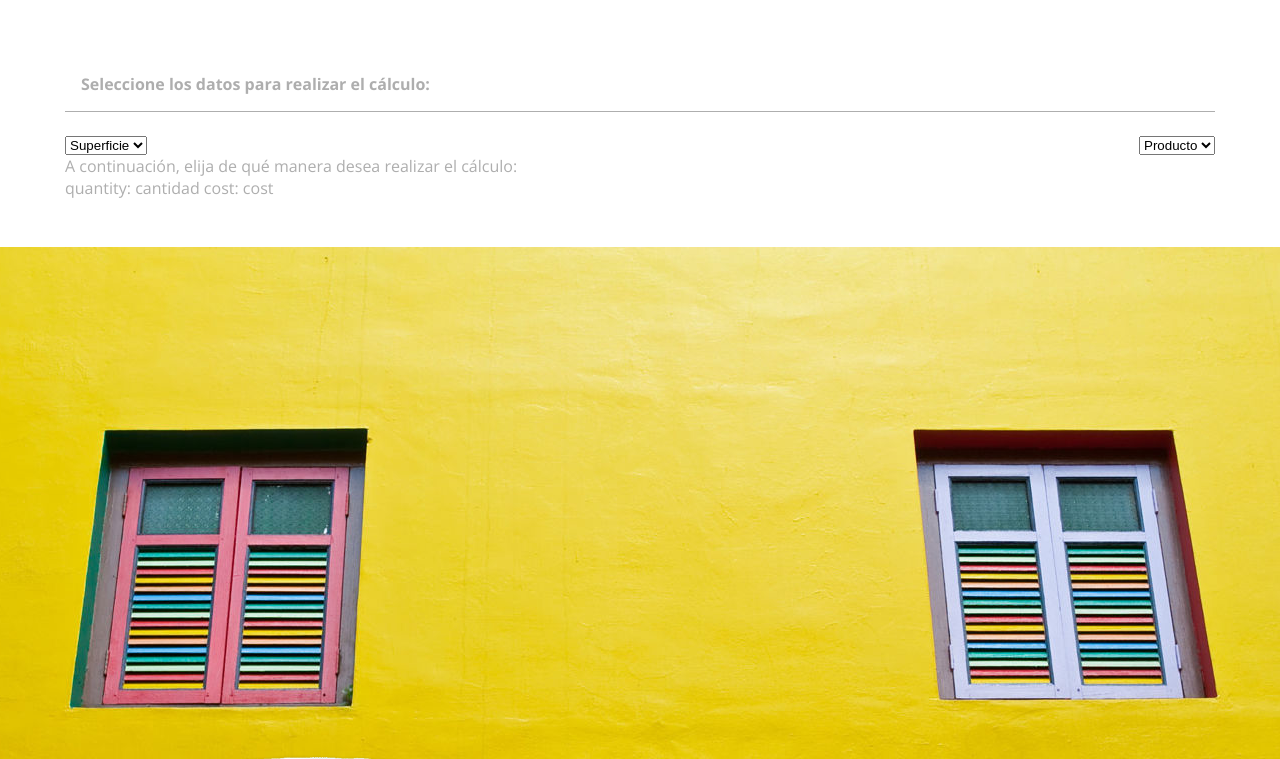
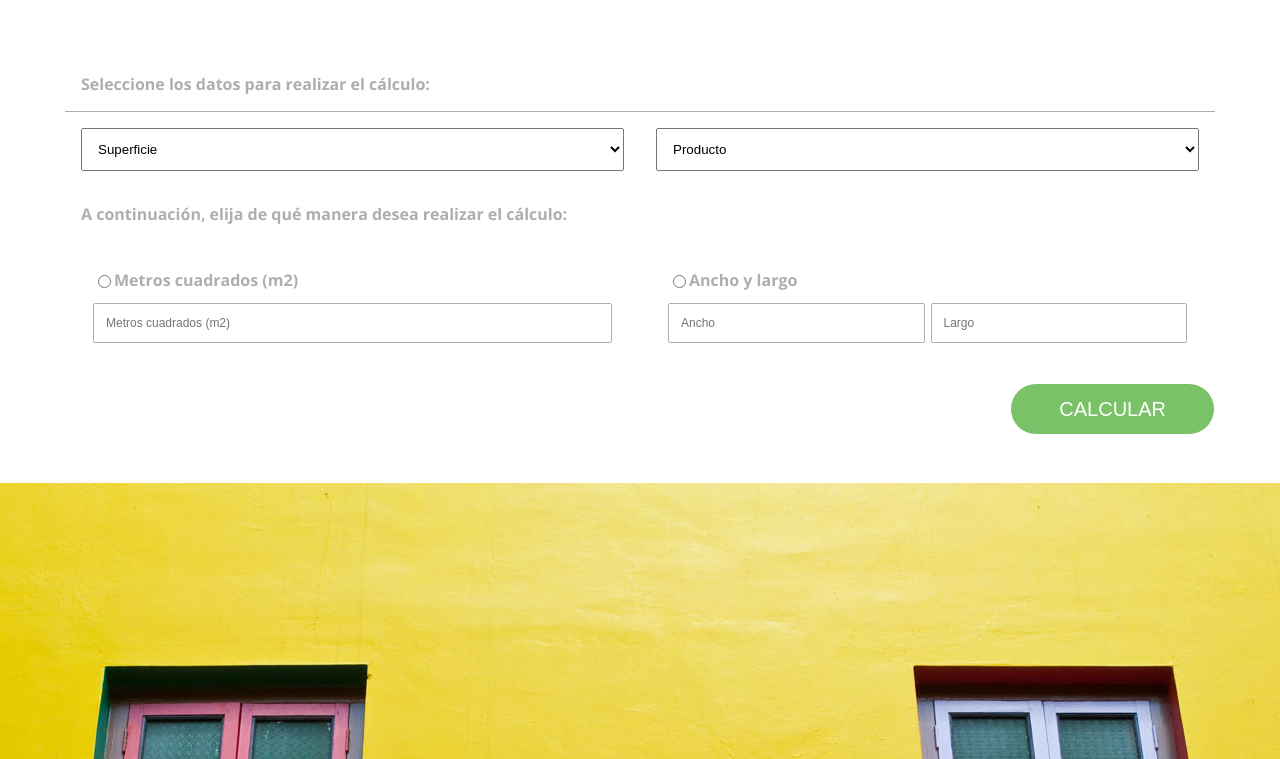
Before and after one commit to rvillaverde/cibel, a website: page index.html in a window 1280 px wide. Shown: the part 341-1100 px from the top of the page. Drawn offline with nearby package versions, Linux system fonts and the light colour scheme; files whose address does not match are found by name; a web font is replaced by a local one.

Commit message:
integracion con angularjs

```diff
--- a/app/controllers/literCalculator.controller.js
+++ b/app/controllers/literCalculator.controller.js
@@ -1,4 +1,13 @@
 cibelApp.controller('literCalculatorController', ['$scope', function($scope) {
-  $scope.qty = 'cantidad';
-  $scope.cost = 'cost';
+  $scope.surface = '';
+  $scope.product = '';
+  $scope.parameterType = '';
+  $scope.squareMeter = '';
+  $scope.width = '';
+  $scope.large = '';
+
+  $scope.calculate = function() {
+    var str = $scope.surface + " / " + $scope.product + " / " + $scope.parameterType + " / " + $scope.squareMeter + " / " + $scope.width + " / " + $scope.large;
+    alert(str);
+  }
 }]);
--- a/index.html
+++ b/index.html
@@ -112,22 +112,50 @@
           <div class="layout">
             <div class="liter-calculator-form">
               <div class="liter-calculator-form-header-wrapper">
-                <p>Seleccione los datos para realizar el cálculo:</p>
+                <p class="liter-calculator-form-header">Seleccione los datos para realizar el cálculo:</p>
               </div>
-              <div class="liter-calculator-form-combo-wrapper">
-                <select name="Superficie" id="superficie">
-                  <option selected disabled>Superficie</option>
-                  <option value="lalala">Lalala</option>
+
+              <div class="liter-calculator-form-input-wrapper">
+                <select class="liter-calculator-input" ng-model="surface">
+                  <option value="">Superficie</option>
+                  <option value="superficie_1">superficie 1</option>
+                  <option value="superficie_2">superficie 2</option>
+                  <option value="superficie_3">superficie 3</option>
                 </select>
-                <select name="Producto" id="producto">
-                  <option selected disabled>Producto</option>
-                  <option value="lalala">Lalala</option>
+                <select class="liter-calculator-input" ng-model="product">
+                  <option value="">Producto</option>
+                  <option value="producto_1">producto 1</option>
+                  <option value="producto_2">producto 2</option>
+                  <option value="producto_3">producto 3</option>
                 </select>
               </div>
-              <p>A continuación, elija de qué manera desea realizar el cálculo:</p>
 
-              quantity: {{qty}}
-              cost: {{cost}}
+              <p class="liter-calculator-form-header">A continuación, elija de qué manera desea realizar el cálculo:</p>
+
+              <div class="liter-calculator-form-input-wrapper">
+                <div class="liter-calculator-input">
+                  <div class="radio-button-input-wrapper">
+                    <input type="radio" ng-model="parameterType" value="squareMeter">
+                    Metros cuadrados (m2)
+                  </div>
+                  <input type="text" ng-model="squareMeter" placeholder="Metros cuadrados (m2)">
+                </div>
+                <div class="liter-calculator-input">
+                  <div class="radio-button-input-wrapper">
+                    <input type="radio" ng-model="parameterType" value="manual">
+                    Ancho y largo
+                  </div>
+                  <div>
+                    <input type="text" ng-model="width" placeholder="Ancho" class="text-input">
+                    <input type="text" ng-model="large" placeholder="Largo" class="text-input">
+                  </div>
+                </div>
+              </div>
+
+              <div class="liter-calculator-form-button-wrapper">
+                <button class="calculate-button" ng-click="calculate()">calcular</button>
+              </div>
+
             </div>
           </div>
         </div>
--- a/styles/less/base.less
+++ b/styles/less/base.less
@@ -27,8 +27,8 @@ a {
 }
 
 input {
-  box-shadow: 2px 2px 3px @c_grays_04;
-  border: 1px solid @c_grays_04;
+  border: 1px solid @c_grays_03;
+  border-radius: 2px;
   font-size: 12px;
   color: @c_grays_04;
   padding: 12px;
--- a/styles/less/buttons.less
+++ b/styles/less/buttons.less
@@ -8,10 +8,6 @@
   font-size: 26px;
   line-height: 36px;
   padding: 24px;
-
-  &:hover {
-
-  }
 }
 
 .white-button {
@@ -53,3 +49,12 @@
     vertical-align: middle;
   }
 }
+
+.calculate-button {
+  &:extend(.green-button all);
+  cursor: pointer;
+  font-size: 20px;
+  line-height: 26px;
+  padding: 12px 48px;
+  text-transform: uppercase;
+}
--- a/styles/less/liter-calculator.less
+++ b/styles/less/liter-calculator.less
@@ -36,17 +36,46 @@
 }
 
 .liter-calculator-form-header-wrapper {
-  font-weight: 700;
-  padding: 16px;
   border-bottom: 1px solid @c_grays_03;
-  margin-bottom: 24px;
 }
 
-.liter-calculator-form-combo-wrapper {
+.liter-calculator-form-header {
+  font-weight: 700;
+  margin: 16px;
+}
+
+.liter-calculator-form-input-wrapper {
    display: flex;
    justify-content: space-between;
 }
 
 .liter-calculator-input {
   flex: 1;
+  margin: 16px;
+  padding: 12px;
+  display: flex;
+  flex-direction: column;
+
+  div {
+    display: flex;
+    margin-bottom: 12px;
+  }
 }
+
+.radio-button-input-wrapper {
+  font-weight: 700;
+}
+
+.text-input {
+  flex: 1;
+
+  &:nth-child(2) {
+    margin-left: 6px;
+  }
+}
+
+.liter-calculator-form-button-wrapper {
+  display: flex;
+  justify-content: flex-end;
+  width: 100%;
+}
```
